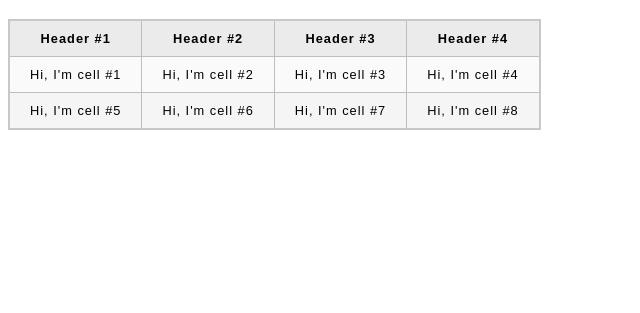
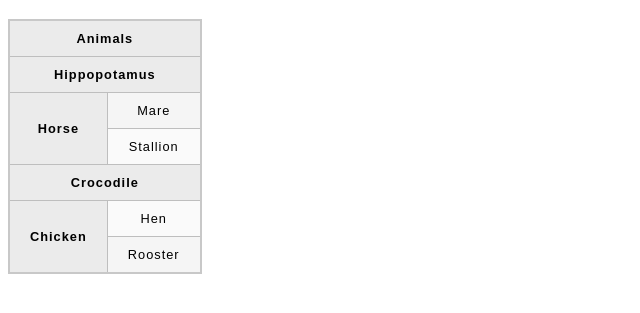
Before and after one commit to worsleyj/sandbox, a plain HTML site: page index.html in a window 1280 px wide. Shown: the part 61-374 px from the top of the page, without its empty margins (0-640 px from the left). Drawn offline with Linux system fonts and the light colour scheme.

Commit message:
table rowspan colspan

```diff
--- a/index.html
+++ b/index.html
@@ -10,24 +10,28 @@
     <h1>Table template</h1>
     <table>
         <tr>
-            <th>Header #1</th>
-            <th>Header #2</th>
-            <th>Header #3</th>
-            <th>Header #4</th>
+          <th colspan="2">Animals</th>
         </tr>
         <tr>
-            <td>Hi, I'm cell #1</td>
-            <td>Hi, I'm cell #2</td>
-            <td>Hi, I'm cell #3</td>
-            <td>Hi, I'm cell #4</td>
+          <th colspan="2">Hippopotamus</th>
         </tr>
         <tr>
-            <td>Hi, I'm cell #5</td>
-            <td>Hi, I'm cell #6</td>
-            <td>Hi, I'm cell #7</td>
-            <td>Hi, I'm cell #8</td>
+          <th rowspan="2">Horse</th>
+          <td>Mare</td>
         </tr>
-
-    </table>
+        <tr>
+          <td>Stallion</td>
+        </tr>
+        <tr>
+          <th colspan="2">Crocodile</th>
+        </tr>
+        <tr>
+          <th rowspan="2">Chicken</th>
+          <td>Hen</td>
+        </tr>
+        <tr>
+          <td>Rooster</td>
+        </tr>
+      </table>
   </body>
 </html>
```
